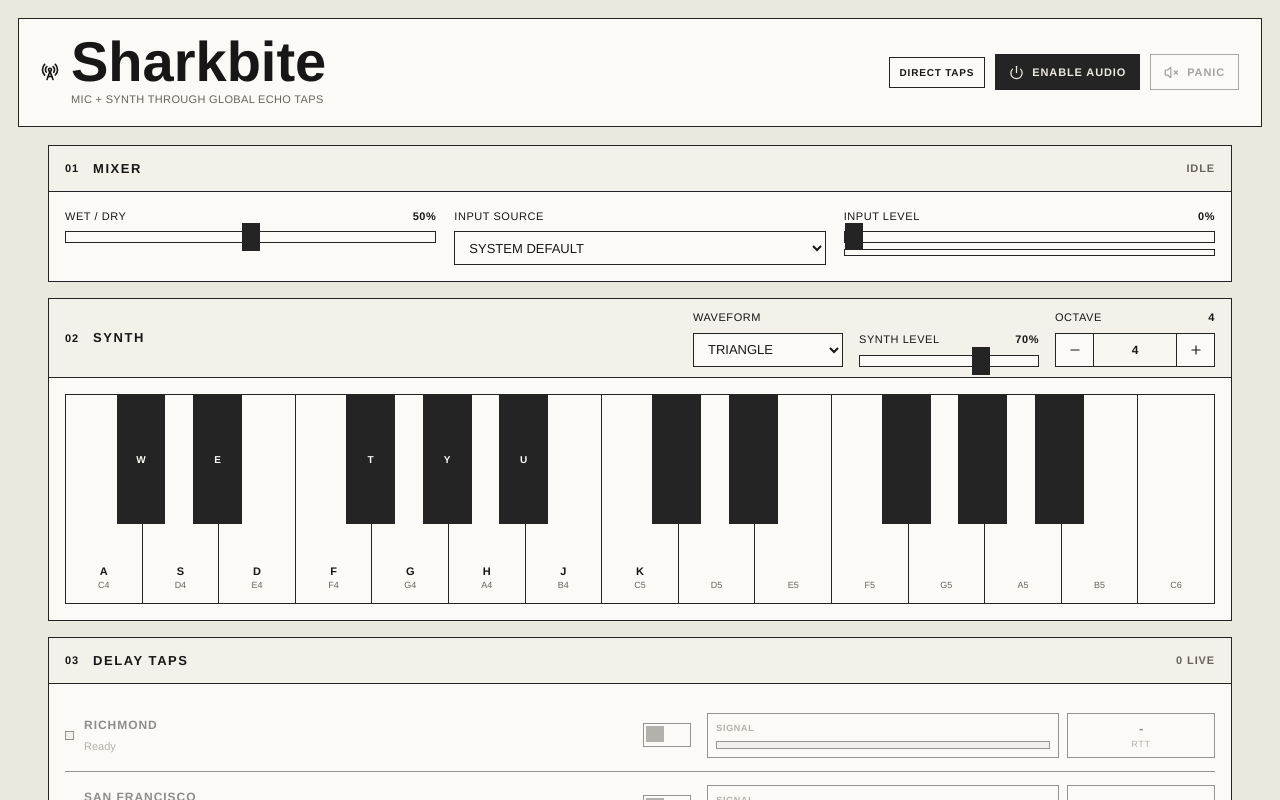
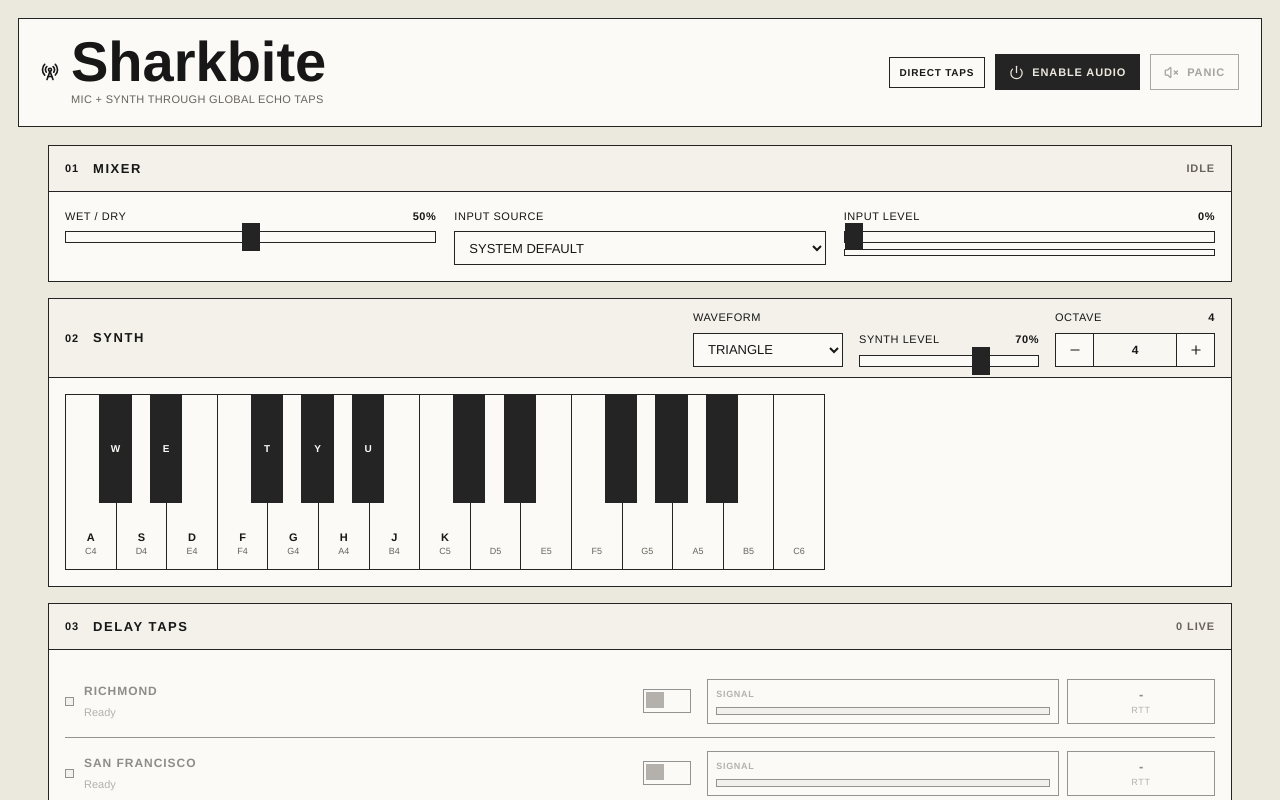
Before and after one commit to eastmountaincode/sharkbite-next, a Next.js app: page / in a window 1280 px wide. Shown: the top 800 px of the page. Built offline with nearby package versions, Linux system fonts and the light colour scheme.

Commit message:
Constrain synth keyboard size

```diff
--- a/src/components/sharkbite/sharkbite.module.css
+++ b/src/components/sharkbite/sharkbite.module.css
@@ -270,7 +270,8 @@
   background: var(--panel);
   border: 1px solid var(--line);
   display: block;
-  height: clamp(148px, 22vw, 210px);
+  height: clamp(136px, 18vw, 176px);
+  max-width: 760px;
   overflow: hidden;
   position: relative;
   touch-action: none;
```
